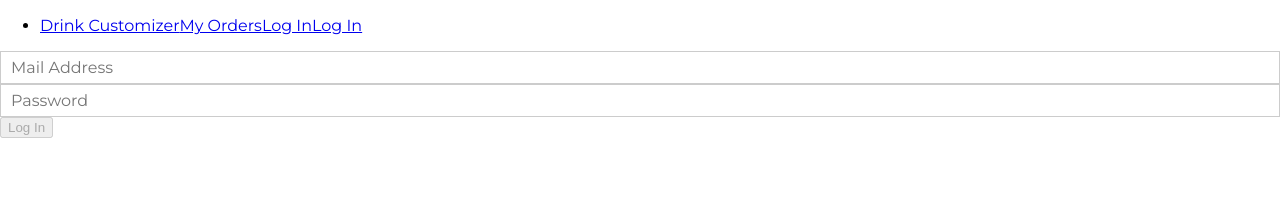
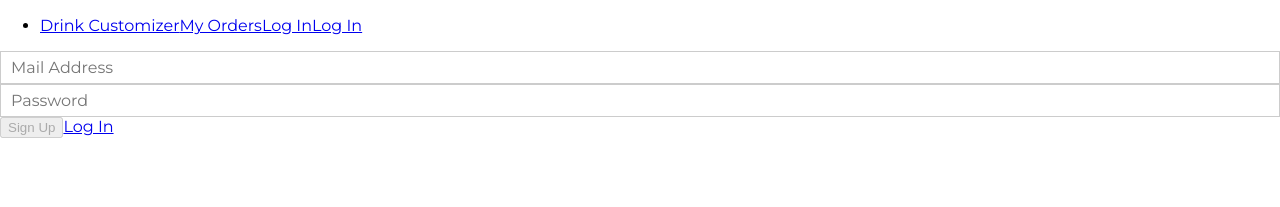
Before and after one commit to heatherpark/boba-bar, a React app: page /login in a window 1280 px wide. Shown: the top 207 px of the page. Built offline with nearby package versions, Linux system fonts and the light colour scheme.

Commit message:
Add signup mode for authentication

```diff
--- a/src/containers/Auth/Login/Login.js
+++ b/src/containers/Auth/Login/Login.js
@@ -8,6 +8,7 @@ import * as actions from '../../../store/actions';
 class Login extends Component {
   state = {
     loginForm: loginFormData,
+    isSignup: true,
     formIsValid: false
   };
 
@@ -41,11 +42,18 @@ class Login extends Component {
   handleLogin = event => {
     event.preventDefault();
 
-    const { loginForm } = this.state;
+    const { loginForm, isSignup } = this.state;
     this.props.onAuth(
       loginForm.email.value,
-      loginForm.password.value
+      loginForm.password.value,
+      isSignup
     );
+  };
+
+  handleSwitchAuthMode = () => {
+    this.setState(prevState => {
+      return { isSiignup: !prevState.isSignup };
+    });
   };
 
   render() {
@@ -55,7 +63,12 @@ class Login extends Component {
       <div>
         <form onSubmit={this.handleLogin}>
           {loginForm ? renderFormInputs(loginForm, this.handleInputChange) : null}
-          <button disabled={!this.state.formIsValid}>Log In</button>
+          <button disabled={!this.state.formIsValid}>Sign Up</button>
+          <a
+            href="#"
+            onClick={this.handleSwitchAuthMode}>
+            {this.state.isSignup ? 'Log In' : 'Sign Up'}
+          </a>
         </form>
       </div>
     );
--- a/src/store/actions/auth.js
+++ b/src/store/actions/auth.js
@@ -3,7 +3,7 @@ import * as utils from './utilities';
 
 import * as actionTypes from './actionTypes';
 
-export const auth = (email, password) => {
+export const auth = (email, password, isSignup) => {
   return async function(dispatch) {
     dispatch(authStart());
 
@@ -14,14 +14,16 @@ export const auth = (email, password) => {
     };
 
     try {
-      const response = await axios.post('/verifyPassword', authData);
+      const response = isSignup
+        ? await axios.post('/signupNewUser', authData)
+        : await axios.post('/verifyPassword', authData);
       const { expiresIn, idToken: token, localId: userId } = response.data;
 
       utils.setAuthData(token, userId, expiresIn);
 
       dispatch(authSuccess(token, userId));
     } catch (error) {
-
+      console.error(error);
     }
   }
 };
```
